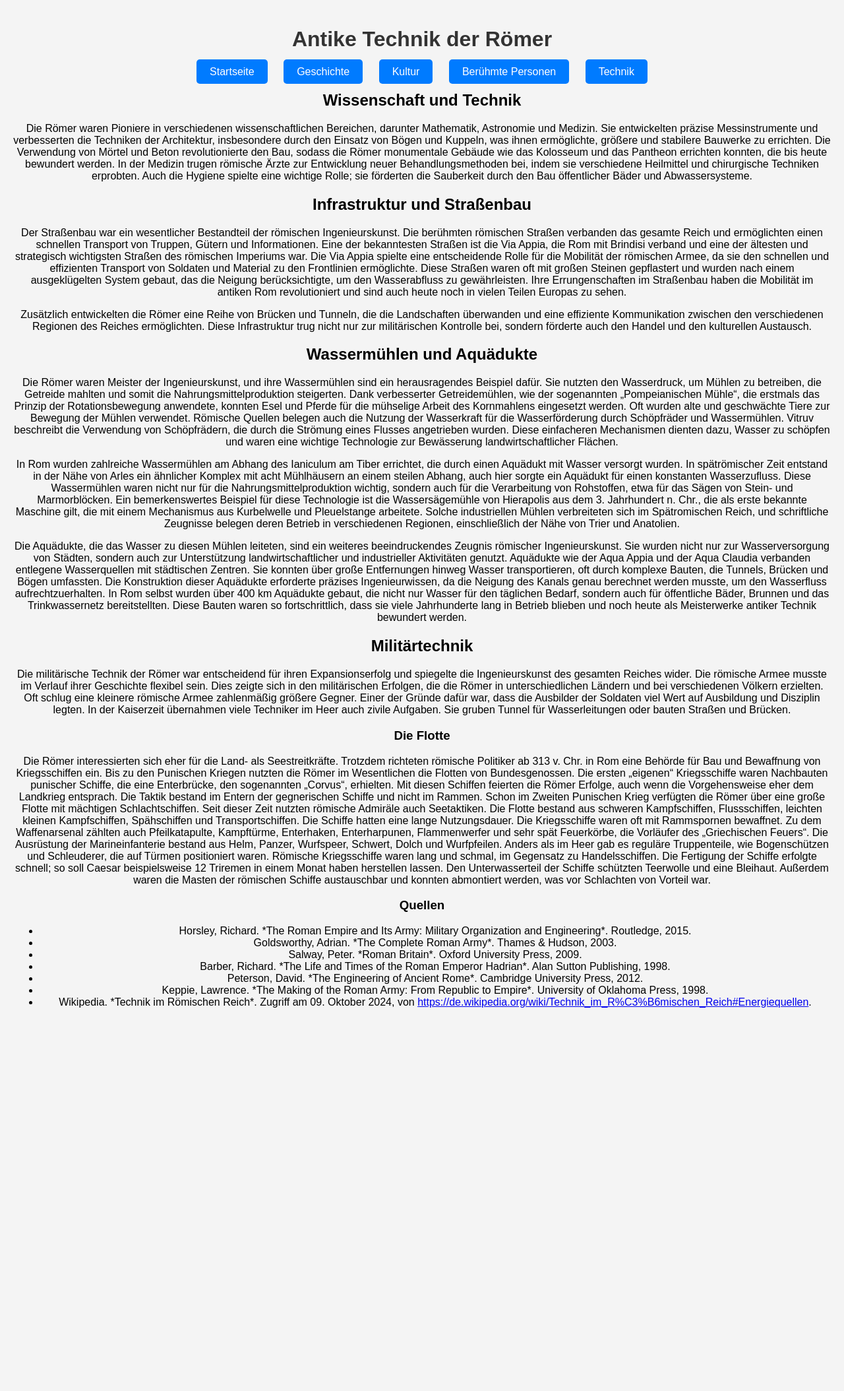
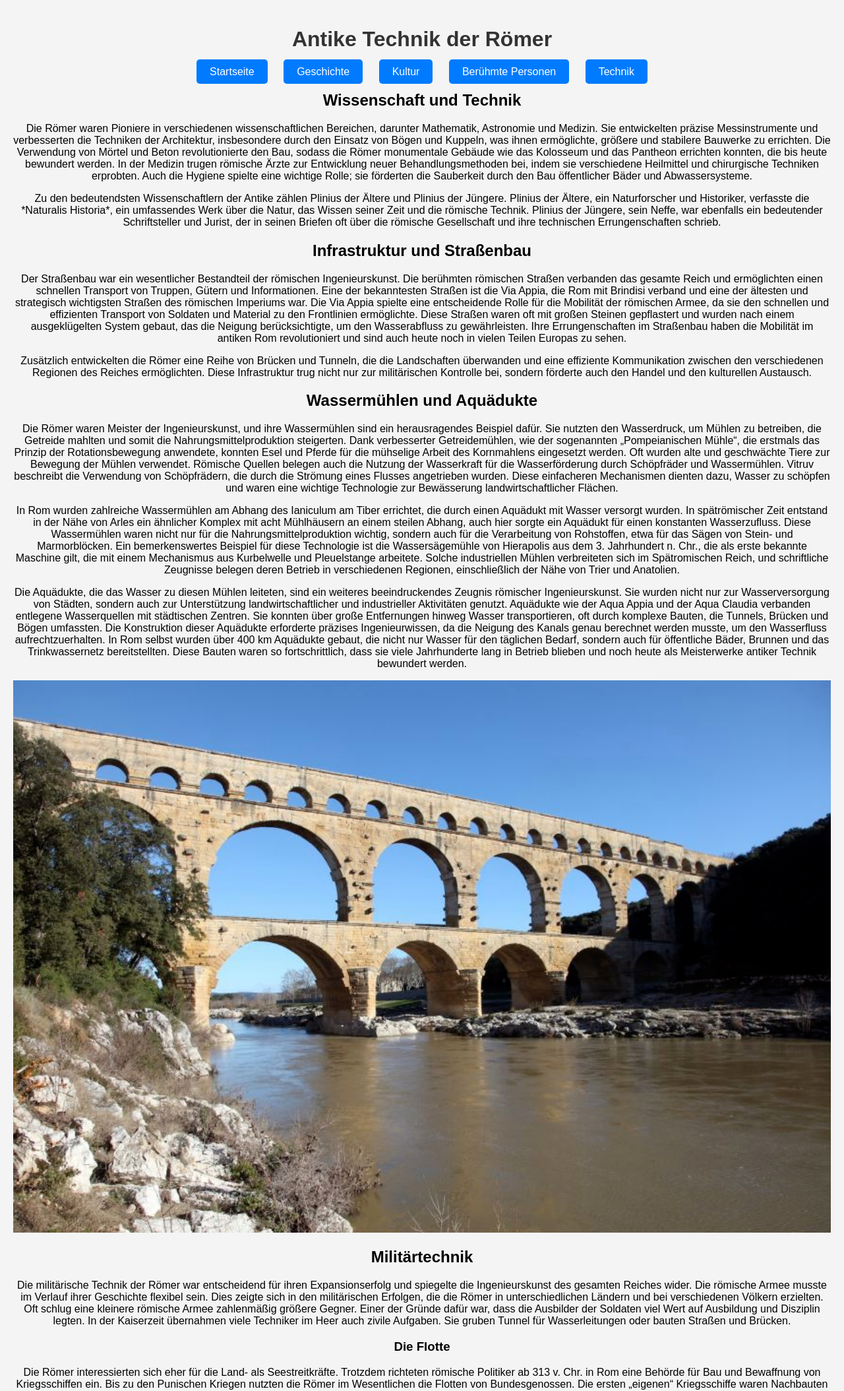
Before and after one commit to PhilippHenkelmann/Flak_example_roman_empire, a Flask app: page /ancient_technology in a window 1280 px wide. Shown: the top 2108 px of the page at 66% size. Before the commit the page ends 1528 px from the top, so only its background shows below. Run offline with Flask 3, Linux system fonts and the light colour scheme.

Commit message:
Update Technik

```diff
--- a/Downloads/cicd/flaskwebsite/templates/ancient_technology.html
+++ b/Downloads/cicd/flaskwebsite/templates/ancient_technology.html
@@ -19,6 +19,8 @@
     <h2>Wissenschaft und Technik</h2>
     <p>Die Römer waren Pioniere in verschiedenen wissenschaftlichen Bereichen, darunter Mathematik, Astronomie und Medizin. Sie entwickelten präzise Messinstrumente und verbesserten die Techniken der Architektur, insbesondere durch den Einsatz von Bögen und Kuppeln, was ihnen ermöglichte, größere und stabilere Bauwerke zu errichten. Die Verwendung von Mörtel und Beton revolutionierte den Bau, sodass die Römer monumentale Gebäude wie das Kolosseum und das Pantheon errichten konnten, die bis heute bewundert werden. In der Medizin trugen römische Ärzte zur Entwicklung neuer Behandlungsmethoden bei, indem sie verschiedene Heilmittel und chirurgische Techniken erprobten. Auch die Hygiene spielte eine wichtige Rolle; sie förderten die Sauberkeit durch den Bau öffentlicher Bäder und Abwassersysteme.</p>
 
+    <p>Zu den bedeutendsten Wissenschaftlern der Antike zählen Plinius der Ältere und Plinius der Jüngere. Plinius der Ältere, ein Naturforscher und Historiker, verfasste die *Naturalis Historia*, ein umfassendes Werk über die Natur, das Wissen seiner Zeit und die römische Technik. Plinius der Jüngere, sein Neffe, war ebenfalls ein bedeutender Schriftsteller und Jurist, der in seinen Briefen oft über die römische Gesellschaft und ihre technischen Errungenschaften schrieb.</p>
+
     <h2>Infrastruktur und Straßenbau</h2>
     <p>Der Straßenbau war ein wesentlicher Bestandteil der römischen Ingenieurskunst. Die berühmten römischen Straßen verbanden das gesamte Reich und ermöglichten einen schnellen Transport von Truppen, Gütern und Informationen. Eine der bekanntesten Straßen ist die Via Appia, die Rom mit Brindisi verband und eine der ältesten und strategisch wichtigsten Straßen des römischen Imperiums war. Die Via Appia spielte eine entscheidende Rolle für die Mobilität der römischen Armee, da sie den schnellen und effizienten Transport von Soldaten und Material zu den Frontlinien ermöglichte. Diese Straßen waren oft mit großen Steinen gepflastert und wurden nach einem ausgeklügelten System gebaut, das die Neigung berücksichtigte, um den Wasserabfluss zu gewährleisten. Ihre Errungenschaften im Straßenbau haben die Mobilität im antiken Rom revolutioniert und sind auch heute noch in vielen Teilen Europas zu sehen.</p>
 
@@ -30,6 +32,8 @@
     <p>In Rom wurden zahlreiche Wassermühlen am Abhang des Ianiculum am Tiber errichtet, die durch einen Aquädukt mit Wasser versorgt wurden. In spätrömischer Zeit entstand in der Nähe von Arles ein ähnlicher Komplex mit acht Mühlhäusern an einem steilen Abhang, auch hier sorgte ein Aquädukt für einen konstanten Wasserzufluss. Diese Wassermühlen waren nicht nur für die Nahrungsmittelproduktion wichtig, sondern auch für die Verarbeitung von Rohstoffen, etwa für das Sägen von Stein- und Marmorblöcken. Ein bemerkenswertes Beispiel für diese Technologie ist die Wassersägemühle von Hierapolis aus dem 3. Jahrhundert n. Chr., die als erste bekannte Maschine gilt, die mit einem Mechanismus aus Kurbelwelle und Pleuelstange arbeitete. Solche industriellen Mühlen verbreiteten sich im Spätromischen Reich, und schriftliche Zeugnisse belegen deren Betrieb in verschiedenen Regionen, einschließlich der Nähe von Trier und Anatolien.</p>
 
     <p>Die Aquädukte, die das Wasser zu diesen Mühlen leiteten, sind ein weiteres beeindruckendes Zeugnis römischer Ingenieurskunst. Sie wurden nicht nur zur Wasserversorgung von Städten, sondern auch zur Unterstützung landwirtschaftlicher und industrieller Aktivitäten genutzt. Aquädukte wie der Aqua Appia und der Aqua Claudia verbanden entlegene Wasserquellen mit städtischen Zentren. Sie konnten über große Entfernungen hinweg Wasser transportieren, oft durch komplexe Bauten, die Tunnels, Brücken und Bögen umfassten. Die Konstruktion dieser Aquädukte erforderte präzises Ingenieurwissen, da die Neigung des Kanals genau berechnet werden musste, um den Wasserfluss aufrechtzuerhalten. In Rom selbst wurden über 400 km Aquädukte gebaut, die nicht nur Wasser für den täglichen Bedarf, sondern auch für öffentliche Bäder, Brunnen und das Trinkwassernetz bereitstellten. Diese Bauten waren so fortschrittlich, dass sie viele Jahrhunderte lang in Betrieb blieben und noch heute als Meisterwerke antiker Technik bewundert werden.</p>
+
+    <img src="{{ url_for('static', filename='pont-du-gard-aqueduct.jpg') }}" alt="Pont du Gard Aquädukt" style="width:100%; height:auto;">
 
     <h2>Militärtechnik</h2>
     <p>Die militärische Technik der Römer war entscheidend für ihren Expansionserfolg und spiegelte die Ingenieurskunst des gesamten Reiches wider. Die römische Armee musste im Verlauf ihrer Geschichte flexibel sein. Dies zeigte sich in den militärischen Erfolgen, die die Römer in unterschiedlichen Ländern und bei verschiedenen Völkern erzielten. Oft schlug eine kleinere römische Armee zahlenmäßig größere Gegner. Einer der Gründe dafür war, dass die Ausbilder der Soldaten viel Wert auf Ausbildung und Disziplin legten. In der Kaiserzeit übernahmen viele Techniker im Heer auch zivile Aufgaben. Sie gruben Tunnel für Wasserleitungen oder bauten Straßen und Brücken.</p>
```
Also changed, not shown: Downloads/cicd/flaskwebsite/static/pont-du-gard-aqueduct.jpg (added).
